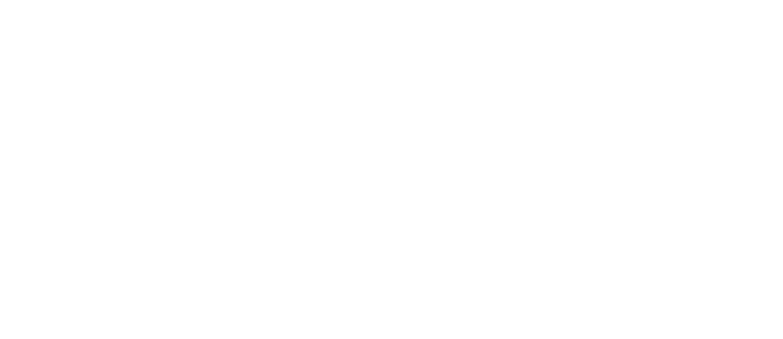
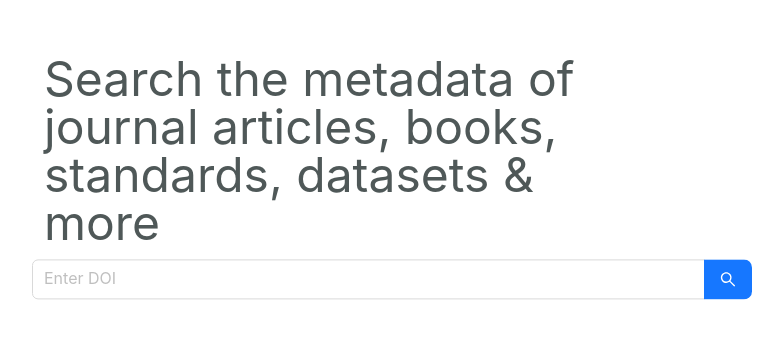
Before and after one commit to anndaming/DOI, a React (Create React App) app: page / in a window 1280 px wide. Before the commit this address had no page. Shown: the part 139-478 px from the top of the page, without its empty margins (248-1031 px from the left). Built offline with nearby package versions, Linux system fonts and the light colour scheme.

Commit message:
add Home page

```diff
--- a/src/components/WorkCard/WorkCard.css
+++ b/src/components/WorkCard/index.module.css
@@ -27,7 +27,7 @@
     font-size: 1.1em;
 }
 
-.link-outer {
+.linkOuter {
     margin-top: 1.5em;
     margin-left: 0.2em;
     color: rgb(56, 166, 203);
--- a/src/components/WorkCard/index.tsx
+++ b/src/components/WorkCard/index.tsx
@@ -2,18 +2,18 @@
 import {Work} from "../../models/Work.model";
 import {Link} from "react-router-dom";
 import {LinkOutlined} from "@ant-design/icons";
-import "./WorkCard.css";
+import styles from "./index.module.css";
 
 export function WorkCard(props: {
     work?: Work
 }) {
     const {work} = props;
     if (!work) return null;
-    return <div className="container">
+    return <div className={styles.container}>
         {
-            work.title.map((title: string) => <p className="title" key={title}>{title}</p>)
+            work.title.map((title: string) => <p className={styles.title} key={title}>{title}</p>)
         }
-        <p className="extra">
+        <p className={styles.extra}>
             <span>published <b>{work.publishedDate}</b></span>
             <span>in <b>{work.shortContainerTitle}</b></span>
             {
@@ -27,7 +27,7 @@
             }
         </p>
         {
-            work.funder && work.funder.length > 0 && <p className="extra">
+            work.funder && work.funder.length > 0 && <p className={styles.extra}>
                 Research funded by {work.fundersString}
             </p>
         }
@@ -37,7 +37,7 @@
         {
             work.chair && <p>Chairs: {work.chairsString}</p>
         }
-        <Link to={work.url} target="_blank" className="link-outer">
+        <Link to={work.url} target="_blank" className={styles.linkOuter}>
             <LinkOutlined />
             &nbsp;{work.url}
         </Link>
--- /dev/null
+++ b/src/pages/index.module.css
@@ -0,0 +1,26 @@
+.container {
+    height: 100vh;
+    width: 100%;
+    position: relative;
+    text-align: center;
+    display: flex;
+    justify-content: center;
+    align-items: center;
+}
+
+.inner {
+    width: 70%;
+    max-width: 90vh;
+    position: relative;
+    margin: 0 auto;
+    transform: translate3d(0, -35%, 0);
+}
+
+.searchDescription {
+    font-size: 3em;
+    line-height: 1em;
+    color: #4f5858;
+    text-align: left;
+    width: 80%;
+    margin: 12px;
+}
--- /dev/null
+++ b/src/pages/index.tsx
@@ -0,0 +1,39 @@
+import React, {useState} from "react";
+import {observer} from "mobx-react";
+import {Input, notification} from 'antd';
+import qs from "querystring";
+import styles from './index.module.css'
+
+const Search = Input.Search;
+
+const Home = observer(function () {
+    const [doi, setDoi] = useState('');
+
+    async function handleSearch(value?: string) {
+        if (!value) {
+            value = doi;
+        }
+        if (!value) {
+            notification.warning({message: "DOI should not be empty!", duration: 3})
+            return;
+        }
+        window.location.href = `/WorksDOI?${qs.stringify({q: value})}`
+    }
+
+    return <div className={styles.container}>
+        <div className={styles.inner}>
+            <p className={styles.searchDescription}>Search the metadata of journal articles, books, standards, datasets & more</p>
+            <Search
+                placeholder="Enter DOI"
+                value={doi}
+                onChange={(e) => setDoi(e.target.value)}
+                onSearch={handleSearch}
+                enterButton
+                allowClear
+                size="large"
+            />
+        </div>
+    </div>
+});
+
+export default Home;
```
